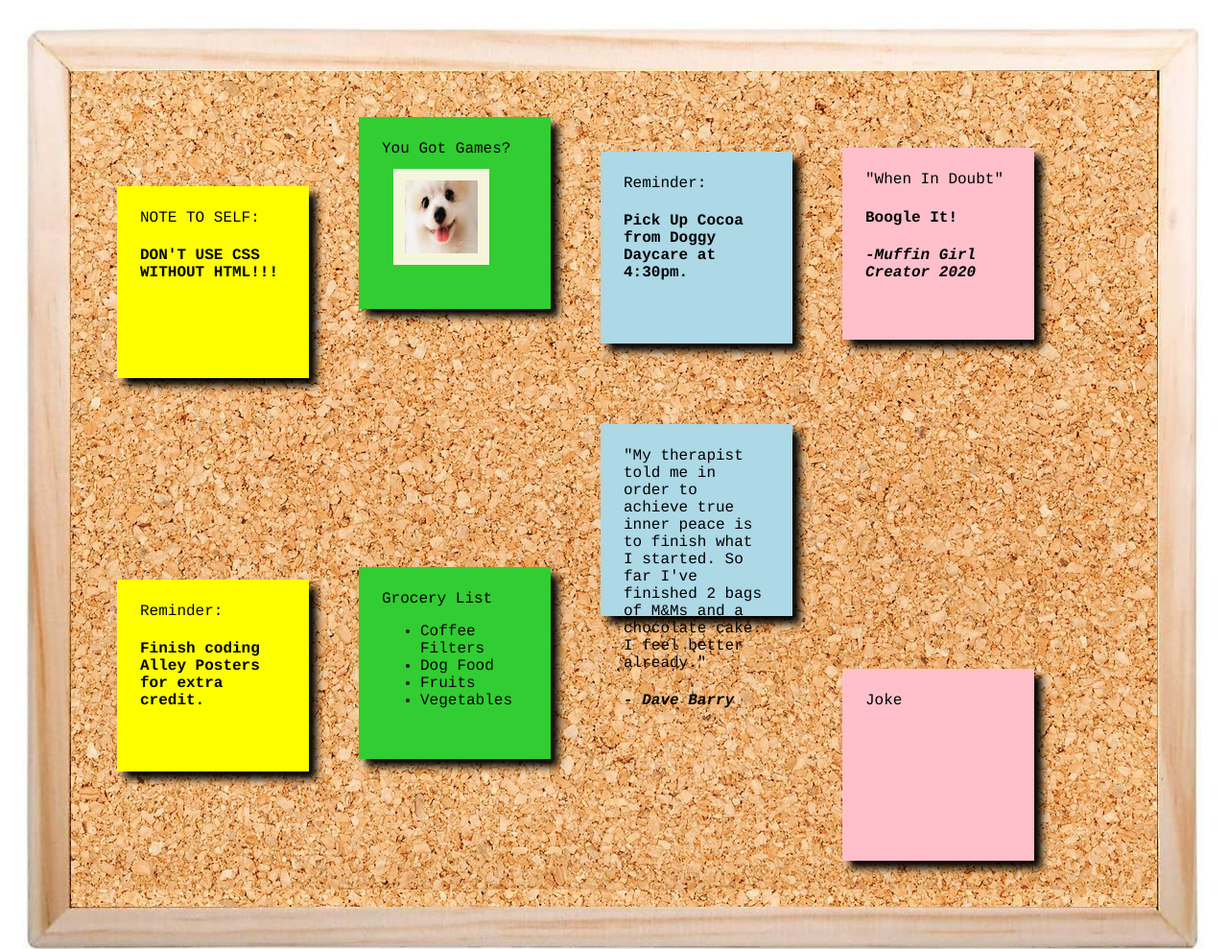
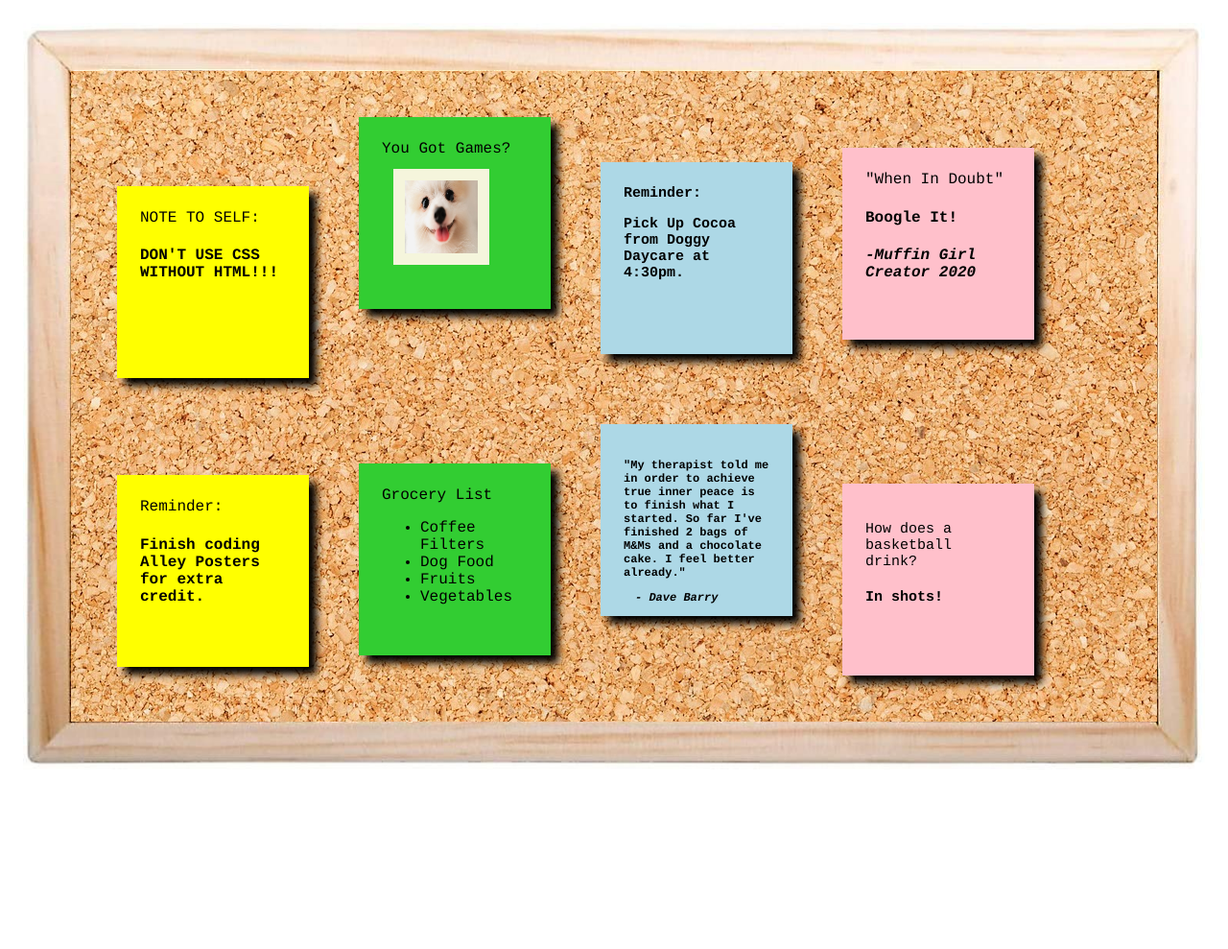
Before and after one commit to SJ-Idk/SJ-Idk.github.io, a plain HTML site: page bulletin-board/index.html in a window 1280 px wide. Shown: the top 989 px of the page at 96% size. After the commit the page ends 826 px from the top, so only its background shows below. Drawn offline with Linux system fonts and the light colour scheme.

Commit message:
Created Bulletin-Board

```diff
--- a/bulletin-board/css/style.css
+++ b/bulletin-board/css/style.css
@@ -8,6 +8,17 @@
 */
 
 .post-it {
+    background-color: yellow;
+    display: inline-block;
+    width: 200px;
+    height: 200px;
+    margin: 24px;
+    padding: 24px;
+    font-family: Courier;
+    box-shadow: 8px 8px 8px black;
+}
+
+.post-it-2 {
     background-color: yellow;
     display: inline-block;
     width: 200px;
@@ -38,8 +49,47 @@
     background-color: beige;
 }
 
+.post-it-lightblue{
+    background-color: lightblue;
+    display: inline-block;
+    width: 200px;
+    height: 200px;
+    margin: 24px;
+    padding: 24px;
+    font-family: Courier;
+    font-size: 24px;
+    font-weight: bolder;
+    box-shadow: 8px 8px 8px black;
+}
+
 .post-it-lightblue {
+    font-size: 15px;
+}
+
+.post-it-lightblue-2 {
     background-color: lightblue;
+    display: inline-block;
+    width: 200px;
+    height: 200px;
+    margin: 24px;
+    padding: 24px;
+    font-family: Courier;
+    font-size: 20px;
+    font-weight: bold;
+    box-shadow: 8px 8px 8px black;
+}
+
+.post-it-lightblue-2 p {
+    font-size: 12px;
+}
+
+.post-it-lightblue-2 h4{
+    margin: 12px;
+    font-size: 12px;
+}
+
+.post-it-pink{
+    background-color: pink;
     display: inline-block;
     width: 200px;
     height: 200px;
@@ -49,7 +99,7 @@
     box-shadow: 8px 8px 8px black;
 }
 
-.post-it-pink {
+.post-it-pink-2 {
     background-color: pink;
     display: inline-block;
     width: 200px;
@@ -58,4 +108,5 @@
     padding: 24px;
     font-family: Courier;
     box-shadow: 8px 8px 8px black;
+    font-size: 15px;
 }
--- a/bulletin-board/index.html
+++ b/bulletin-board/index.html
@@ -23,14 +23,14 @@
             </div>
             <div class="post-it-lightblue">
                 Reminder:
-                <h4>Pick Up Cocoa from Doggy Daycare at 4:30pm.</h4>
+                <p>Pick Up Cocoa from Doggy Daycare at 4:30pm.</p>
             </div>
             <div class="post-it-pink">
                 "When In Doubt"
                 <h4>Boogle It!</h4>
                 <h4><i>-Muffin Girl Creator 2020</i></h4>
             </div>
-            <div class="post-it">
+            <div class="post-it-2">
                 Reminder:
                 <h4>Finish coding Alley Posters for extra credit.</h4>
             </div>
@@ -43,13 +43,18 @@
                     <li>Vegetables</li>
                 </ul>
             </div>
-            <div class="post-it-lightblue">
-                "My therapist told me in order to achieve true inner peace
-                is to finish what I started. So far I've finished 2
-                bags of M&Ms and a chocolate cake. I feel better already."
+            <div class="post-it-lightblue-2">
+                <p>
+                    "My therapist told me in order to achieve true inner peace
+                    is to finish what I started. So far I've finished 2
+                    bags of M&Ms and a chocolate cake. I feel better already."
+                </p>
                 <h4><i>- Dave Barry</i></h4>
             </div>
-            <div class="post-it-pink">Joke</div>
+            <div class="post-it-pink-2">
+                <p>How does a basketball drink?</p>
+                <h4>In shots!</h4>
+            </div>
             <!-- ADD YOUR HTML CODE INSIDE OF THIS DIV -->
         </div>
     </body>
```
